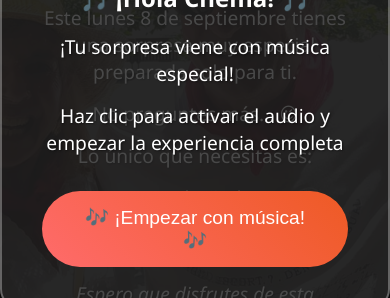
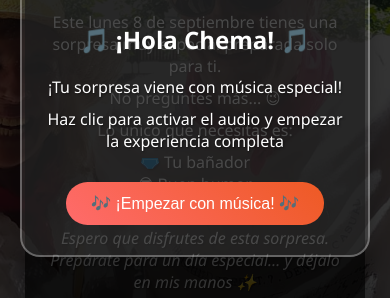
Before and after one commit to haguirre004-blip/Sorpresa-Chema, a plain HTML site: page index.html in a window 390 px wide. Shown: the part 308-606 px from the top of the page. Drawn offline with Linux system fonts and the light colour scheme.

Commit message:
index.html

```diff
--- a/index.html
+++ b/index.html
@@ -7,8 +7,9 @@
   <style>
     body {
       font-family: "Segoe UI", Tahoma, Geneva, Verdana, sans-serif;
-      background: url('IMG-20250713-WA0046.jpg') no-repeat center center fixed;
+      background: url('IMG-20250713-WA0046.jpg') no-repeat center center;
       background-size: cover;
+      background-attachment: fixed;
       margin: 0; padding: 0;
       display: flex;
       justify-content: center;
@@ -16,20 +17,62 @@
       min-height: 100vh;
       color: white;
       text-align: center;
+      position: relative;
     }
+
+    /* Mejoras responsive para móvil */
+    @media (max-width: 768px) {
+      body {
+        background-attachment: scroll;
+        background-size: cover;
+        background-position: center center;
+        padding: 20px;
+        box-sizing: border-box;
+      }
+    }
+
+    @media (max-width: 480px) {
+      body {
+        background-size: cover;
+        background-position: center top;
+      }
+    }
+
     .overlay {
       background: rgba(0, 0, 0, 0.7);
       padding: 40px;
       border-radius: 20px;
       max-width: 600px;
+      width: 90%;
       box-shadow: 0 8px 20px rgba(0,0,0,0.4);
       opacity: 0;
       animation: fadeIn 2s forwards;
       position: relative;
+      margin: 20px;
     }
+
+    /* Responsive para el overlay */
+    @media (max-width: 768px) {
+      .overlay {
+        padding: 30px 25px;
+        margin: 10px;
+        width: 85%;
+      }
+    }
+
+    @media (max-width: 480px) {
+      .overlay {
+        padding: 25px 20px;
+        margin: 5px;
+        width: 90%;
+        border-radius: 15px;
+      }
+    }
+
     @keyframes fadeIn {
       to { opacity: 1; }
     }
+
     h1 {
       font-size: 2.5em;
       margin-bottom: 20px;
@@ -40,6 +83,30 @@
       margin: 15px 0;
       text-shadow: 1px 1px 2px rgba(0,0,0,0.5);
     }
+
+    /* Responsive para textos */
+    @media (max-width: 768px) {
+      h1 {
+        font-size: 2.2em;
+        margin-bottom: 15px;
+      }
+      p {
+        font-size: 1.1em;
+        margin: 12px 0;
+      }
+    }
+
+    @media (max-width: 480px) {
+      h1 {
+        font-size: 1.8em;
+        margin-bottom: 15px;
+      }
+      p {
+        font-size: 1em;
+        margin: 10px 0;
+      }
+    }
+
     .emoji {
       font-size: 2.5em;
       margin-top: 20px;
@@ -115,6 +182,14 @@
       padding: 40px;
       border-radius: 20px;
       border: 2px solid rgba(255, 255, 255, 0.3);
+      max-width: 90%;
+    }
+
+    @media (max-width: 480px) {
+      .audio-prompt-content {
+        padding: 30px 20px;
+        margin: 20px;
+      }
     }
 
     .play-button {
@@ -127,6 +202,13 @@
       cursor: pointer;
       margin-top: 20px;
       transition: transform 0.2s;
+    }
+
+    @media (max-width: 480px) {
+      .play-button {
+        padding: 12px 25px;
+        font-size: 1em;
+      }
     }
 
     .play-button:hover {
```
